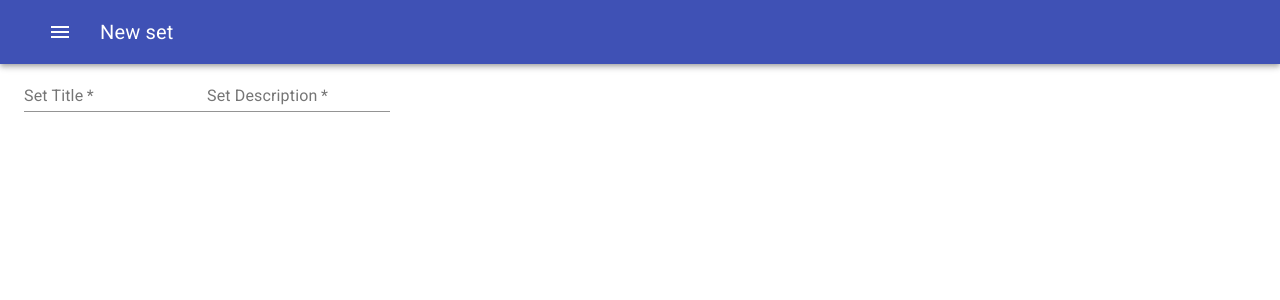
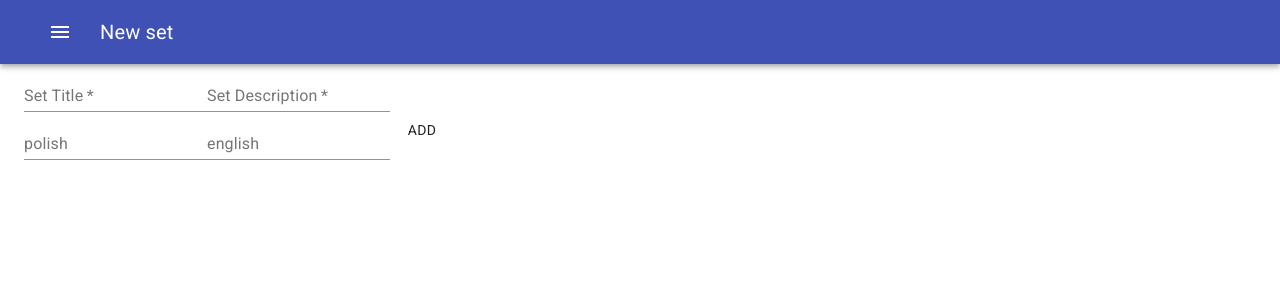
Before and after one commit to sylvestertarnowski/words-learning-app, a React (Create React App) app: page /new-set in a window 1280 px wide. Shown: the top 300 px of the page. Built offline with nearby package versions, Linux system fonts and the light colour scheme.

Commit message:
create addWordPairInputs

```diff
--- a/src/components/navbar/Navbar.tsx
+++ b/src/components/navbar/Navbar.tsx
@@ -89,7 +89,6 @@ const Navbar = () => {
       </MenuItem>
     </Menu>
   );
-  console.log(location);
 
   return (
     <div className={classes.root}>
--- a/src/components/new-set/NewSet.tsx
+++ b/src/components/new-set/NewSet.tsx
@@ -1,14 +1,18 @@
 import { TextField } from '@material-ui/core';
 import React, { ChangeEvent, useState } from 'react';
+import { createGuid } from '../../store';
+import { WordsSingleSet } from '../../store/sets/wordsSetsReducer';
+import AddWordPairInput from './add-word-pair-input/AddWordPairInput';
 
 const NewSet = () => {
-  const [state, setState] = useState({
+  const [state, setState] = useState<WordsSingleSet>({
     languages: {
       primary: 'polish',
       secondary: 'english',
     },
-    title: null,
-    description: null,
+    title: '',
+    description: '',
+    guid: '',
     words: [],
   });
 
@@ -22,7 +26,25 @@ const NewSet = () => {
     }));
   };
 
-  const { title, description } = state;
+  const handleAddWordPair = (values: {
+    primaryValue: string;
+    secondaryValue: string;
+  }) => {
+    const { primaryValue, secondaryValue } = values;
+    setState((prevState) => ({
+      ...prevState,
+      words: [
+        ...prevState.words,
+        {
+          guid: createGuid(),
+          [state.languages.primary]: primaryValue,
+          [state.languages.secondary]: secondaryValue,
+        },
+      ],
+    }));
+  };
+
+  const { title, description, languages } = state;
 
   return (
     <div className="NewSet">
@@ -40,6 +62,10 @@ const NewSet = () => {
         name="description"
         onChange={handleChange}
       />
+      <AddWordPairInput
+        handleSubmit={handleAddWordPair}
+        languages={languages}
+      />
     </div>
   );
 };
--- /dev/null
+++ b/src/components/new-set/add-word-pair-input/AddWordPairInput.tsx
@@ -0,0 +1,60 @@
+import { Button, TextField } from '@material-ui/core';
+import { WordsSingleSet } from '../../../store/sets/wordsSetsReducer';
+import React, { useState } from 'react';
+
+type Props = {
+  handleSubmit: (values: {
+    primaryValue: string;
+    secondaryValue: string;
+  }) => void;
+  languages: WordsSingleSet['languages'];
+};
+
+const initialState = {
+  primary: '',
+  secondary: '',
+};
+
+const AddWordPairInput: React.FC<Props> = ({ handleSubmit, languages }) => {
+  const [state, setState] = useState({
+    ...initialState,
+  });
+  const { primary, secondary } = state;
+
+  const internalHandleSubmit = (e: React.FormEvent<HTMLFormElement>) => {
+    e.preventDefault();
+    handleSubmit({
+      primaryValue: primary,
+      secondaryValue: secondary,
+    });
+    setState({ ...initialState });
+  };
+
+  const handleChange = (e: React.ChangeEvent<HTMLInputElement>) => {
+    const { name, value } = e.target;
+    setState((prevState) => ({
+      ...prevState,
+      [name]: value,
+    }));
+  };
+
+  return (
+    <form onSubmit={internalHandleSubmit} className="AddWordPairInput">
+      <TextField
+        label={languages.primary}
+        value={primary}
+        onChange={handleChange}
+        name="primary"
+      />
+      <TextField
+        label={languages.secondary}
+        value={secondary}
+        onChange={handleChange}
+        name="secondary"
+      />
+      <Button type="submit">Add</Button>
+    </form>
+  );
+};
+
+export default AddWordPairInput;
--- a/src/store/index.ts
+++ b/src/store/index.ts
@@ -2,9 +2,20 @@ import { createStore, combineReducers, applyMiddleware } from 'redux';
 import theme from './theme/themeReducer';
 import thunk from 'redux-thunk';
 import { composeWithDevTools } from 'redux-devtools-extension';
+import { wordsSets } from './sets/wordsSetsReducer';
+
+export function createGuid() {
+  return 'xxxxxxxx-xxxx-4xxx-yxxx-xxxxxxxxxxxx'.replace(/[xy]/g, function (c) {
+    // eslint-disable-next-line no-mixed-operators
+    var r = (Math.random() * 16) | 0,
+      v = c === 'x' ? r : (r & 0x3) | 0x8;
+    return v.toString(16);
+  });
+}
 
 const rootReducer = combineReducers({
   theme,
+  wordsSets,
 });
 
 export type RootState = ReturnType<typeof rootReducer>;
--- a/src/store/sets/wordsSetsReducer.ts
+++ b/src/store/sets/wordsSetsReducer.ts
@@ -7,14 +7,14 @@ import {
   WordsSets,
 } from './wordsSetsActions';
 
-enum Languages {
+export enum Languages {
   polish = 'polish',
   english = 'english',
   french = 'french',
 }
 
 type BaseWord = {
-  [key in Languages]: string;
+  [value in Languages]?: string;
 };
 
 export interface Word extends BaseWord {
@@ -23,8 +23,8 @@ export interface Word extends BaseWord {
 
 export type WordsSingleSet = {
   languages: {
-    primary: Languages;
-    secondary: Languages;
+    primary: keyof typeof Languages;
+    secondary: keyof typeof Languages;
   };
   title: string;
   description: string;
```
